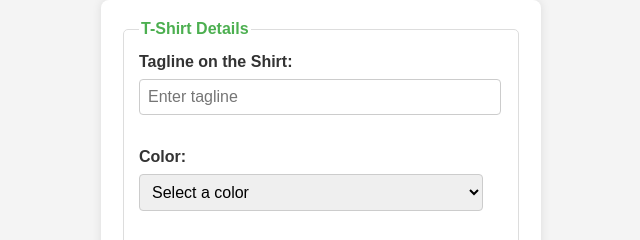
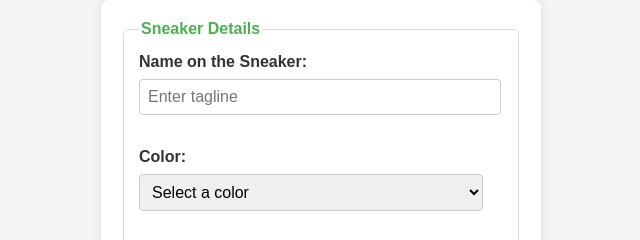
Before and after one commit to NitiSX27/IP5, a plain HTML site: page index.html in a window 1280 px wide. Shown: the top 240 px of the page, 319-959 px from the left. Drawn offline with Linux system fonts and the light colour scheme.

Commit message:
Update index.html

```diff
--- a/index.html
+++ b/index.html
@@ -9,9 +9,9 @@
 <body>
     <form id="orderForm">
         <fieldset>
-            <legend>T-Shirt Details</legend>
+            <legend>Sneaker Details</legend>
 
-            <label for="tagline">Tagline on the Shirt:</label>
+            <label for="tagline">Name on the Sneaker:</label>
             <input type="text" id="tagline" name="tagline" placeholder="Enter tagline" required><br><br>
 
             <label for="color">Color:</label>
```
